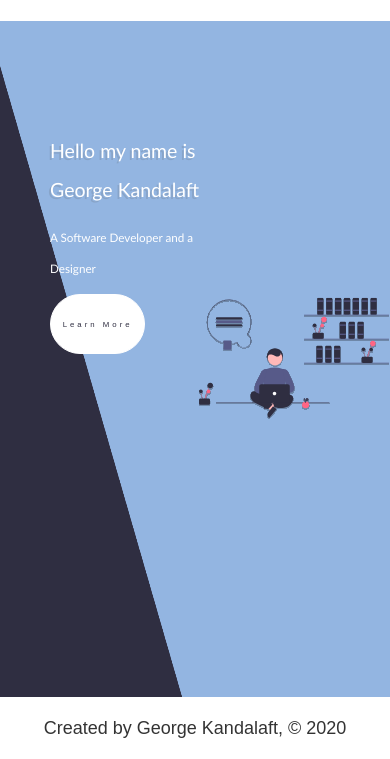
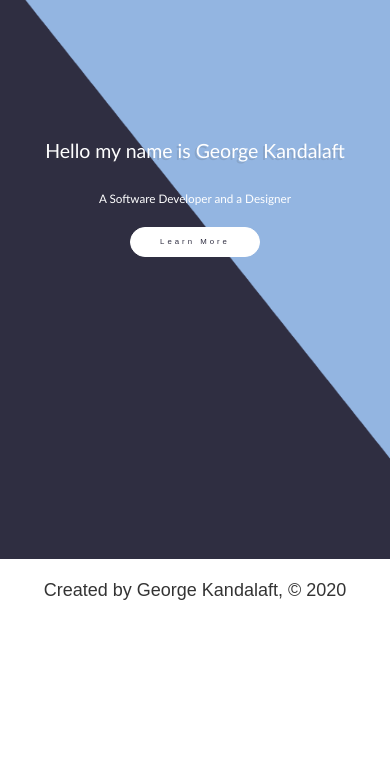
Before and after one commit to Georges1998/personal-website, a Gatsby site: page / in a window 390 px wide. Shown: the part 93-852 px from the top of the page. Built offline with nearby package versions, Linux system fonts and the light colour scheme; Gatsby itself is replaced by a stand-in of ours.

Commit message:
Mobile version

```diff
--- a/src/components/header.module.scss
+++ b/src/components/header.module.scss
@@ -6,9 +6,11 @@
   justify-content: center;
   background-color: white;
   h1 {
-    padding: 20px 3vw;
+    font-size: 1rem;
+    font-size: 3vw;
+    padding: 2.5% 3vw;
   }
-  h1:hover{
-      cursor: pointer;
+  h1:hover {
+    cursor: pointer;
   }
 }
--- a/src/components/home.jsx
+++ b/src/components/home.jsx
@@ -8,16 +8,16 @@
     return (
         <div className={homeStyles.home}>
             <div className={homeStyles.grid}>
-                <div style={{ overflow: "hidden" }}>
-                    <div style={{ zIndex: "1", position: "absolute", left: "50px", top: "25%", width: "40%" }}>
+                <div style={{ overflow: "hidden", height:"100%" }}>
+                    <div className={homeStyles.welcome}>
                         <h1>Hello my name is George Kandalaft</h1>
                         <h2>A Software Developer and a Designer</h2>
                         <button><h3>Learn More</h3></button>
                         {/* <div className={homeStyles.button}>Learn More</div> */}
                     </div>
-                    <img src={Rect} alt="rectangular" style={{ position: "relative", top: "10px", right: "10px", zIndex: "0", height: "100%" }} />
+                    <img src={Rect} alt="rectangular" className={homeStyles.rect} />
                 </div>
-                <img alt="guy" src={Guy} />
+                <img alt="guy" src={Guy} className={homeStyles.guy} />
             </div>
             <div className={homeStyles.rect}>
 
--- a/src/components/home.module.scss
+++ b/src/components/home.module.scss
@@ -20,10 +20,12 @@
     line-height: 8vmin;
   }
   img {
-    width: 100%;
     align-self: stretch;
     position: relative;
   }
+}
+.guy {
+  width: 100%;
 }
 .button {
   width: 60%;
@@ -50,10 +52,10 @@
   font-weight: lighter;
   border: white solid 1px;
   min-width: 30%;
-  color: #2F2E41;
+  color: #2f2e41;
   // box-shadow: 3px 3px 2px 2px #aaaaaa63;
   border-radius: 100px;
-  min-height: 60px;
+  min-height: 30px;
   background-color: white;
 }
 
@@ -69,5 +71,48 @@
 .rect {
   position: absolute;
   top: 0;
+  width: 100%;
+}
+.welcome {
+  z-index: 1;
+  position: absolute;
+  left: 50px;
+  top: 25%;
   width: 40%;
 }
+.home {
+    height: 70vh;
+}
+.rect {
+  position: relative;
+  top: 10px;
+  right: 10px;
+  z-index: 0;
+  height: 100%;
+}
+@media screen and (max-width: 600px) {
+  .grid {
+    display: inline;
+  }
+  .guy {
+    display: none;
+    width: 1px;
+  }
+  .welcome {
+    grid-row-start: 2;
+    z-index: 1;
+    position: absolute;
+    left: 0;
+    top: 25%;
+    width: 100%;
+    text-align: center;
+    justify-self: center;
+  }
+  .rect {
+    position: absolute;
+    height: 100%;
+    width: 470px;
+    top: 0;
+    right: 0;
+  }
+}
```
